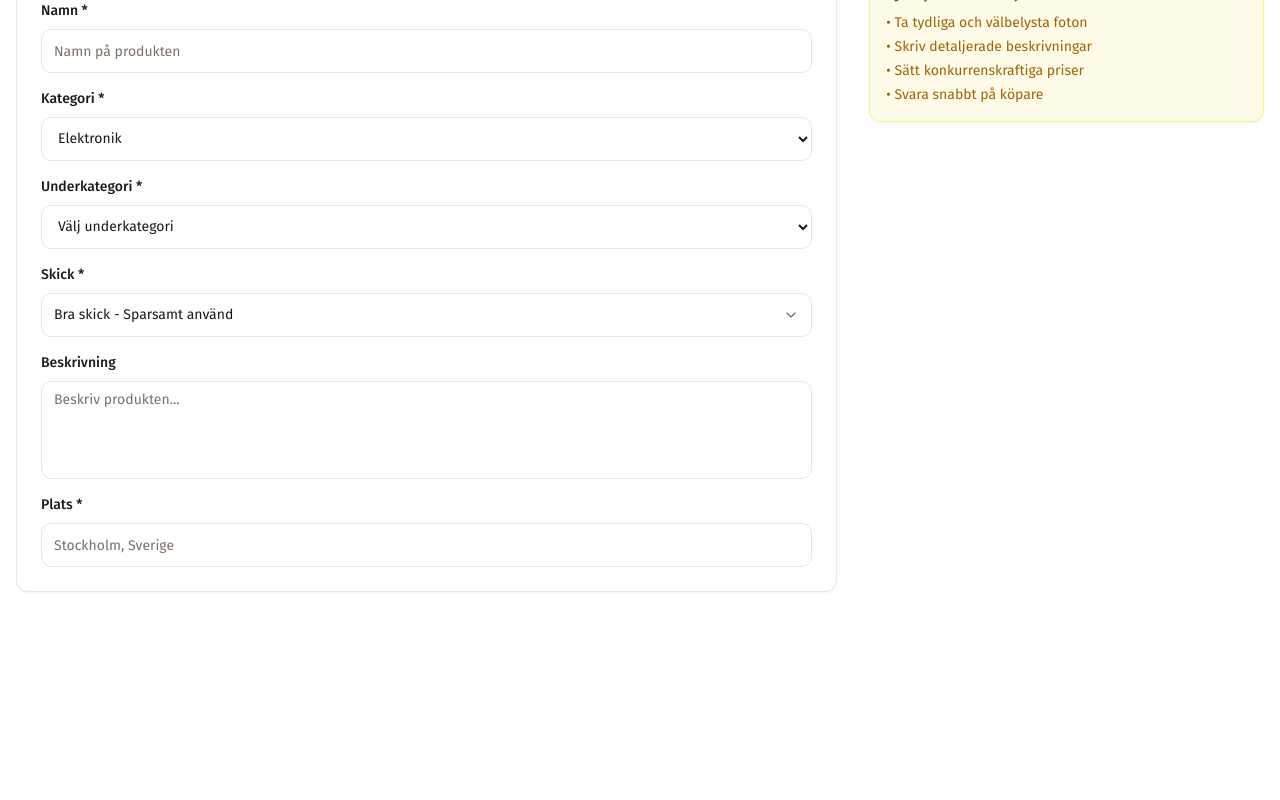
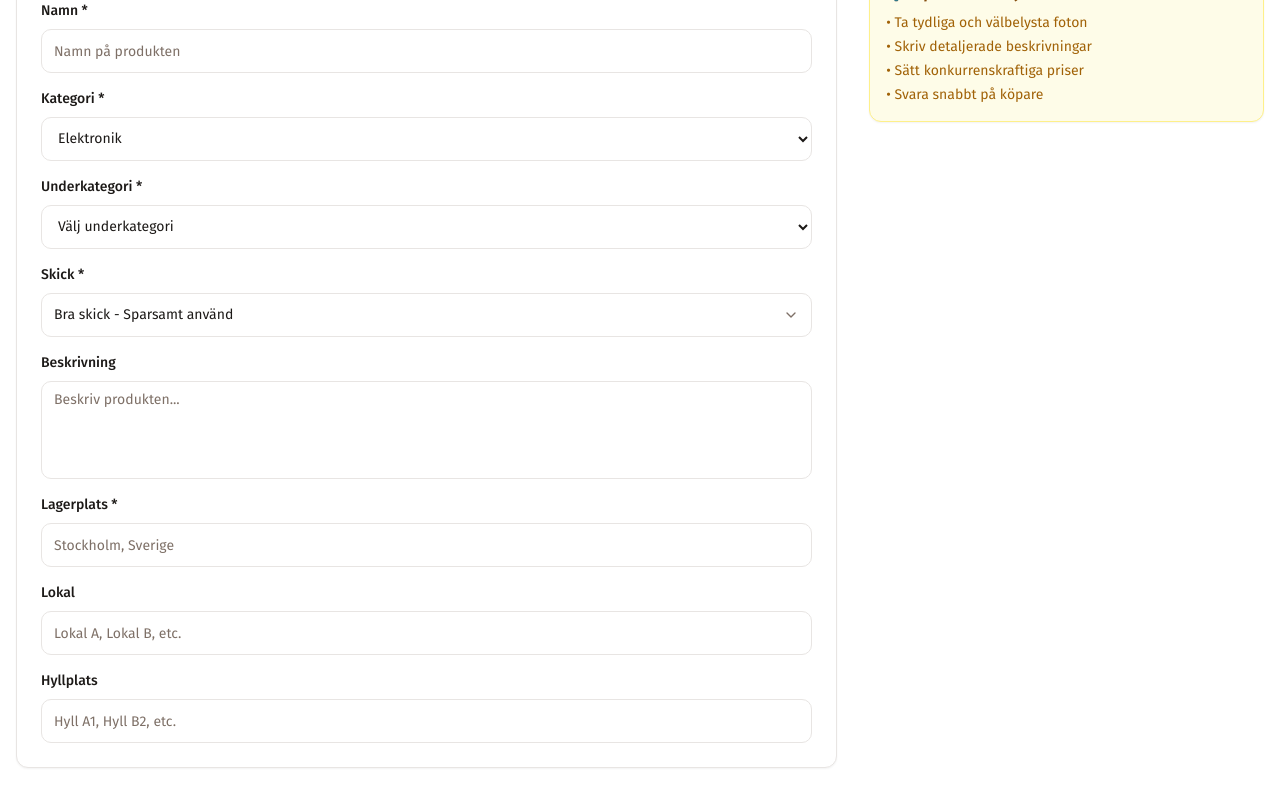
Before and after one commit to osserpse/boxmate-app, a Next.js app: page /sell/new in a window 1280 px wide. Shown: the part 599-1399 px from the top of the page. Before the commit the page ends 1223 px from the top, so only its background shows below. Built offline with nearby package versions, Linux system fonts and the light colour scheme.

Commit message:
Feature: add additional fields to Product Detail, Lagerplats

```diff
--- a/components/add-item-form.tsx
+++ b/components/add-item-form.tsx
@@ -20,7 +20,9 @@ export function AddItemForm({ onItemAdded }: AddItemFormProps) {
     name: '',
     description: '',
     value: '',
-    location: '',
+    lagerplats: '',
+    lokal: '',
+    hyllplats: '',
     category: 'electronics',
     subcategory: '',
     condition: 'good'
@@ -45,8 +47,8 @@ export function AddItemForm({ onItemAdded }: AddItemFormProps) {
     e.preventDefault();
 
     // Validation
-    if (!formData.name.trim() || !formData.location.trim()) {
-      setError('Namn och plats måste fyllas i');
+    if (!formData.name.trim() || !formData.lagerplats.trim()) {
+      setError('Namn och lagerplats måste fyllas i');
       return;
     }
 
@@ -61,7 +63,9 @@ export function AddItemForm({ onItemAdded }: AddItemFormProps) {
     try {
       const addData: AddItemData = {
         name: formData.name,
-        location: formData.location,
+        lagerplats: formData.lagerplats,
+        lokal: formData.lokal,
+        hyllplats: formData.hyllplats,
         description: formData.description || undefined,
         value: formData.value ? parseFloat(formData.value) : undefined,
         photos: files.length > 0 ? files : undefined
@@ -85,7 +89,9 @@ export function AddItemForm({ onItemAdded }: AddItemFormProps) {
           name: '',
           description: '',
           value: '',
-          location: '',
+          lagerplats: '',
+          lokal: '',
+          hyllplats: '',
           category: 'electronics',
           subcategory: '',
           condition: 'good'
@@ -192,14 +198,42 @@ export function AddItemForm({ onItemAdded }: AddItemFormProps) {
 
       {/* Location */}
       <div>
-        <label htmlFor="location" className="block text-sm font-medium mb-2">
-          Plats *
+        <label htmlFor="lagerplats" className="block text-sm font-medium mb-2">
+          Lagerplats *
         </label>
         <Input
-          id="location"
+          id="lagerplats"
           placeholder="Stockholm, Sverige"
-          value={formData.location}
-          onChange={(e) => handleInputChange('location', e.target.value)}
+          value={formData.lagerplats}
+          onChange={(e) => handleInputChange('lagerplats', e.target.value)}
+          className="h-11"
+        />
+      </div>
+
+      {/* Lokal */}
+      <div>
+        <label htmlFor="lokal" className="block text-sm font-medium mb-2">
+          Lokal
+        </label>
+        <Input
+          id="lokal"
+          placeholder="Lokal A, Lokal B, etc."
+          value={formData.lokal}
+          onChange={(e) => handleInputChange('lokal', e.target.value)}
+          className="h-11"
+        />
+      </div>
+
+      {/* Hyllplats */}
+      <div>
+        <label htmlFor="hyllplats" className="block text-sm font-medium mb-2">
+          Hyllplats
+        </label>
+        <Input
+          id="hyllplats"
+          placeholder="Hyll A1, Hyll B2, etc."
+          value={formData.hyllplats}
+          onChange={(e) => handleInputChange('hyllplats', e.target.value)}
           className="h-11"
         />
       </div>
--- a/components/edit-item-form.tsx
+++ b/components/edit-item-form.tsx
@@ -15,7 +15,9 @@ import { ConditionDropdown } from '@/components/ui/condition-dropdown';
 interface EditItemFormProps {
   itemId: string;
   itemName: string;
-  currentLocation: string;
+  currentLagerplats: string;
+  currentLokal?: string;
+  currentHyllplats?: string;
   currentDescription: string;
   currentValue?: number;
   currentPhotos?: string[];
@@ -28,7 +30,9 @@ interface EditItemFormProps {
 export function EditItemForm({
   itemId,
   itemName: currentItemName,
-  currentLocation,
+  currentLagerplats,
+  currentLokal = '',
+  currentHyllplats = '',
   currentDescription,
   currentValue,
   currentPhotos = [],
@@ -39,7 +43,9 @@ export function EditItemForm({
 }: EditItemFormProps) {
   const [formData, setFormData] = useState({
     name: currentItemName,
-    location: currentLocation,
+    lagerplats: currentLagerplats,
+    lokal: currentLokal,
+    hyllplats: currentHyllplats,
     description: currentDescription,
     value: currentValue?.toString() || '',
     category: currentCategory,
@@ -78,8 +84,8 @@ export function EditItemForm({
       setError('Namn är obligatoriskt');
       return;
     }
-    if (!formData.location.trim()) {
-      setError('Plats är obligatorisk');
+    if (!formData.lagerplats.trim()) {
+      setError('Lagerplats är obligatorisk');
       return;
     }
     if (formData.category === 'electronics' && !formData.subcategory) {
@@ -138,7 +144,9 @@ export function EditItemForm({
       // Update item in database
       const updateData = {
         name: formData.name,
-        location: formData.location,
+        lagerplats: formData.lagerplats,
+        lokal: formData.lokal,
+        hyllplats: formData.hyllplats,
         description: formData.description || undefined,
         value: formData.value ? parseFloat(formData.value) : undefined,
         photoUrls: uploadedPhotoUrls.length > 0 ? uploadedPhotoUrls : undefined
@@ -328,16 +336,42 @@ export function EditItemForm({
             </div>
 
             <div>
-              <label htmlFor="location" className="block text-sm font-medium mb-2">
-                Plats *
+              <label htmlFor="lagerplats" className="block text-sm font-medium mb-2">
+                Lagerplats *
               </label>
               <Input
-                id="location"
+                id="lagerplats"
                 placeholder="ex. Stockholm, Sverige"
-                value={formData.location}
-                onChange={(e) => handleInputChange('location', e.target.value)}
+                value={formData.lagerplats}
+                onChange={(e) => handleInputChange('lagerplats', e.target.value)}
                 className="h-11"
                 required
+              />
+            </div>
+
+            <div>
+              <label htmlFor="lokal" className="block text-sm font-medium mb-2">
+                Lokal
+              </label>
+              <Input
+                id="lokal"
+                placeholder="Lokal A, Lokal B, etc."
+                value={formData.lokal}
+                onChange={(e) => handleInputChange('lokal', e.target.value)}
+                className="h-11"
+              />
+            </div>
+
+            <div>
+              <label htmlFor="hyllplats" className="block text-sm font-medium mb-2">
+                Hyllplats
+              </label>
+              <Input
+                id="hyllplats"
+                placeholder="Hyll A1, Hyll B2, etc."
+                value={formData.hyllplats}
+                onChange={(e) => handleInputChange('hyllplats', e.target.value)}
+                className="h-11"
               />
             </div>
           </CardContent>
--- a/components/item-card.tsx
+++ b/components/item-card.tsx
@@ -42,7 +42,13 @@ export function ItemCard({ item }: ItemCardProps) {
 
           <div className="flex items-center gap-2 text-sm text-muted-foreground mb-2">
             <MapPin className="w-4 h-4" />
-            <span>{item.location}</span>
+            <span>{item.lagerplats}</span>
+            {item.lokal && (
+              <span className="text-xs">• {item.lokal}</span>
+            )}
+            {item.hyllplats && (
+              <span className="text-xs">• {item.hyllplats}</span>
+            )}
           </div>
 
           <div className="flex items-center justify-between">
--- a/components/sell-form.tsx
+++ b/components/sell-form.tsx
@@ -21,7 +21,9 @@ export function SellForm({ itemId }: SellFormProps) {
     name: '',
     description: '',
     value: '',
-    location: '',
+    lagerplats: '',
+    lokal: '',
+    hyllplats: '',
     category: 'electronics',
     subcategory: '',
     condition: 'good',
@@ -51,8 +53,8 @@ export function SellForm({ itemId }: SellFormProps) {
     console.log('Files:', files);
 
     // Validation
-    if (!formData.name.trim() || !formData.location.trim()) {
-      setError('Namn och plats måste fyllas i');
+    if (!formData.name.trim() || !formData.lagerplats.trim()) {
+      setError('Namn och lagerplats måste fyllas i');
       return;
     }
 
@@ -117,7 +119,9 @@ export function SellForm({ itemId }: SellFormProps) {
       // Send only URLs to server action (much smaller payload)
       const addData = {
         name: formData.name,
-        location: formData.location,
+        lagerplats: formData.lagerplats,
+        lokal: formData.lokal,
+        hyllplats: formData.hyllplats,
         description: formData.description || undefined,
         value: formData.value ? parseFloat(formData.value) : undefined,
         photoUrls: uploadedPhotoUrls.length > 0 ? uploadedPhotoUrls : undefined
@@ -269,14 +273,40 @@ export function SellForm({ itemId }: SellFormProps) {
                 </div>
 
                 <div>
-                  <label htmlFor="location" className="block text-sm font-medium mb-2">
-                    Plats *
+                  <label htmlFor="lagerplats" className="block text-sm font-medium mb-2">
+                    Lagerplats *
                   </label>
                   <Input
-                    id="location"
+                    id="lagerplats"
                     placeholder="Stockholm, Sverige"
-                    value={formData.location}
-                    onChange={(e) => handleInputChange('location', e.target.value)}
+                    value={formData.lagerplats}
+                    onChange={(e) => handleInputChange('lagerplats', e.target.value)}
+                    className="h-11"
+                  />
+                </div>
+
+                <div>
+                  <label htmlFor="lokal" className="block text-sm font-medium mb-2">
+                    Lokal
+                  </label>
+                  <Input
+                    id="lokal"
+                    placeholder="Lokal A, Lokal B, etc."
+                    value={formData.lokal}
+                    onChange={(e) => handleInputChange('lokal', e.target.value)}
+                    className="h-11"
+                  />
+                </div>
+
+                <div>
+                  <label htmlFor="hyllplats" className="block text-sm font-medium mb-2">
+                    Hyllplats
+                  </label>
+                  <Input
+                    id="hyllplats"
+                    placeholder="Hyll A1, Hyll B2, etc."
+                    value={formData.hyllplats}
+                    onChange={(e) => handleInputChange('hyllplats', e.target.value)}
                     className="h-11"
                   />
                 </div>
--- a/lib/actions.ts
+++ b/lib/actions.ts
@@ -5,7 +5,9 @@ import { revalidatePath } from 'next/cache'
 
 export interface AddItemData {
   name: string
-  location: string
+  lagerplats: string
+  lokal?: string
+  hyllplats?: string
   description?: string
   value?: number
   photos?: File[]
@@ -21,7 +23,9 @@ export interface FileData {
 
 export interface AddItemRequest {
   name: string
-  location: string
+  lagerplats: string
+  lokal?: string
+  hyllplats?: string
   description?: string
   value?: number
   photoUrls?: string[]
@@ -43,7 +47,9 @@ export async function addItem(data: AddItemRequest) {
 
     console.log('Inserting item into database:', {
       name: data.name,
-      location: data.location,
+      lagerplats: data.lagerplats,
+      lokal: data.lokal,
+      hyllplats: data.hyllplats,
       description: data.description,
       value: data.value,
       photo_url: primary_photo_url,
@@ -55,7 +61,9 @@ export async function addItem(data: AddItemRequest) {
       .from('items')
       .insert({
         name: data.name,
-        location: data.location,
+        lagerplats: data.lagerplats,
+        lokal: data.lokal,
+        hyllplats: data.hyllplats,
         description: data.description,
         value: data.value,
         photo_url: primary_photo_url,
@@ -106,7 +114,9 @@ export async function updateItem(itemId: string, data: AddItemRequest) {
       .from('items')
       .update({
         name: data.name,
-        location: data.location,
+        lagerplats: data.lagerplats,
+        lokal: data.lokal,
+        hyllplats: data.hyllplats,
         description: data.description,
         value: data.value,
         photo_url: entire_photo_url,
--- a/lib/supabase.ts
+++ b/lib/supabase.ts
@@ -57,7 +57,9 @@ export function createClientForCookies() {
 export interface Item {
   id: string
   name: string
-  location: string
+  lagerplats: string
+  lokal?: string
+  hyllplats?: string
   description?: string
   value?: number
   photo_url?: string
```
Also changed, not shown: app/item/[id]/page.tsx (+13 -3 lines), components/item-actions.tsx (+9 -3 lines).
